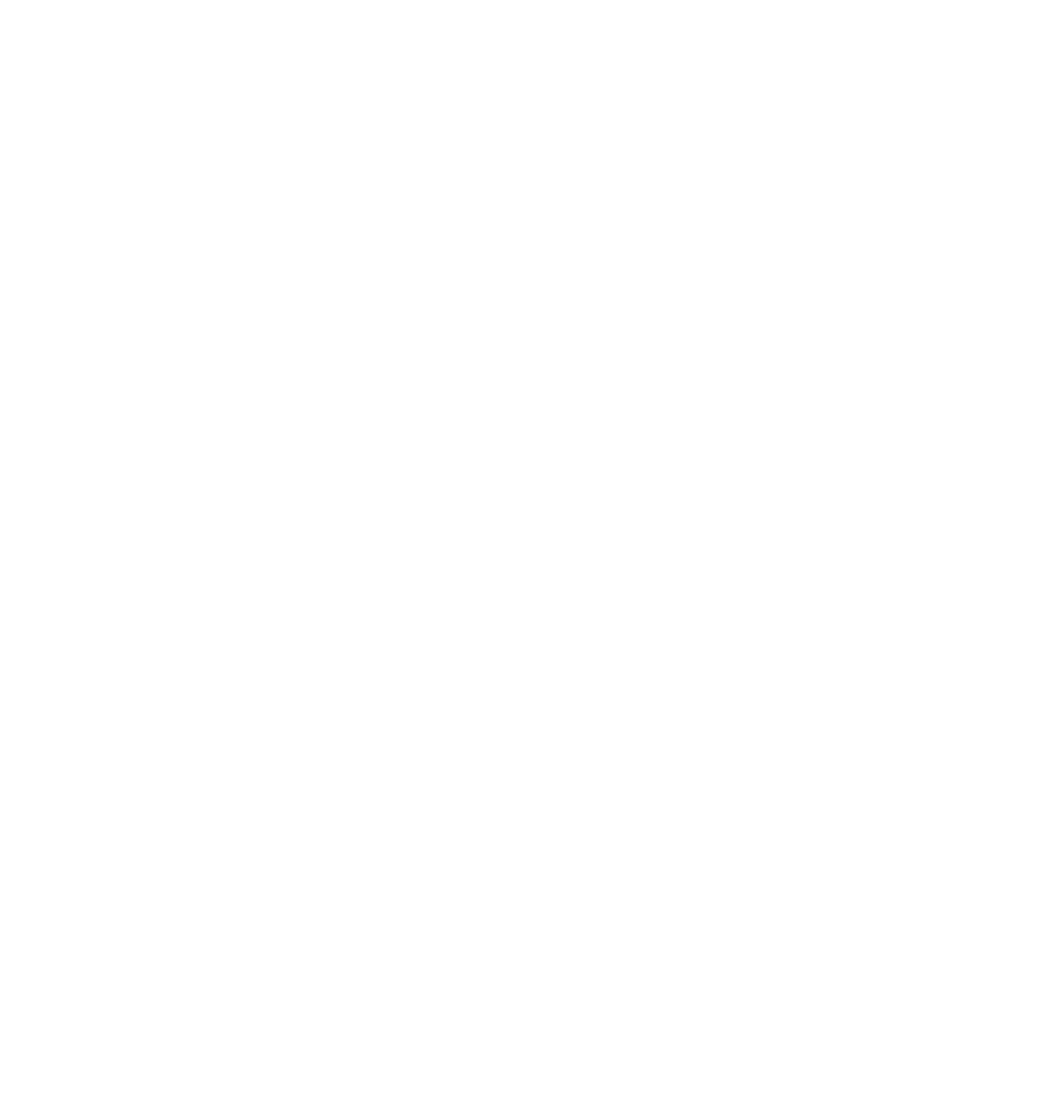
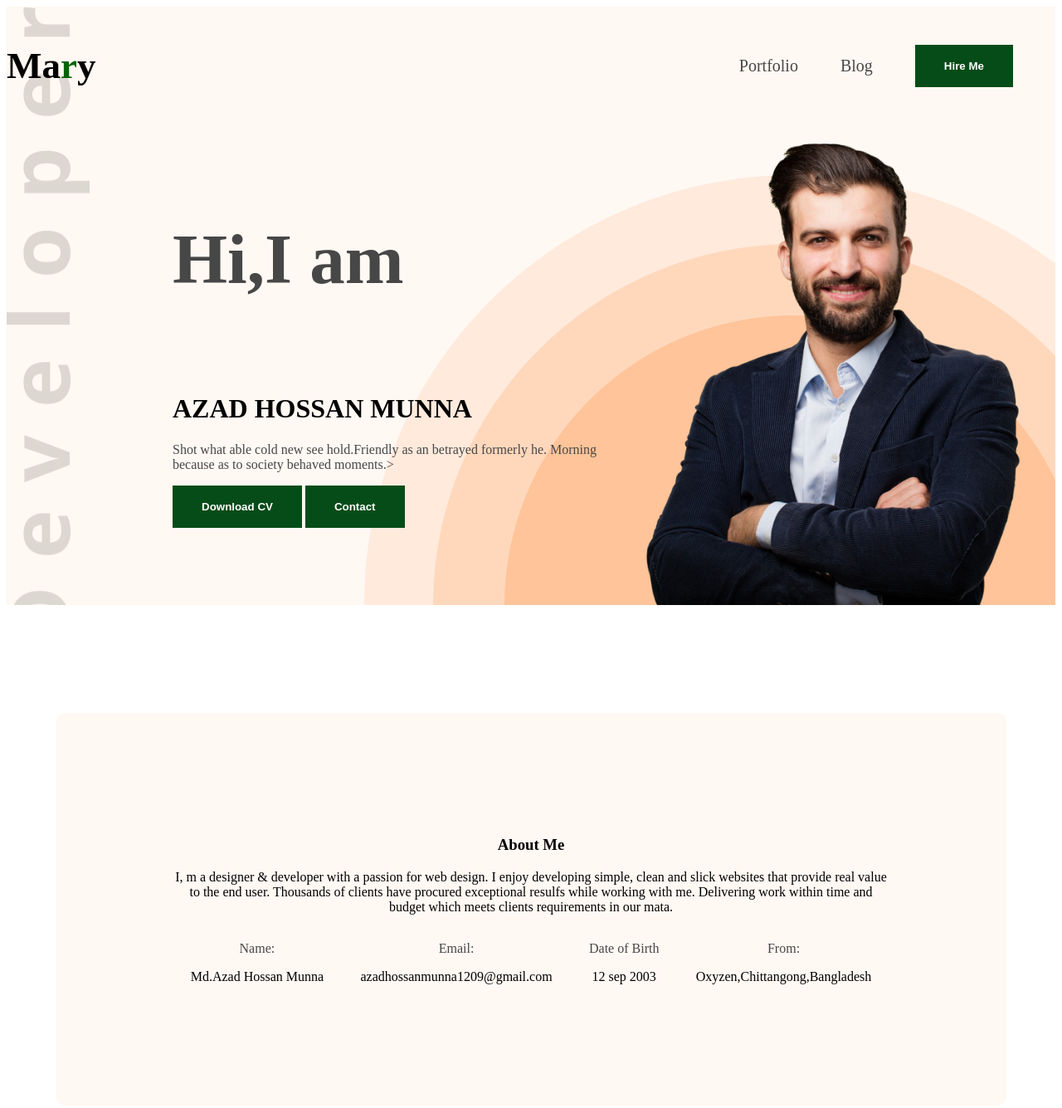
Before and after one commit to AzadHossanMunna/web-dev-portfolio, a plain HTML site: page index.html in a window 1280 px wide. Shown: the whole page at 83% size. Before the commit the page ends 800 px from the top, so only its background shows below. Drawn offline with Linux system fonts and the light colour scheme.

Commit message:
add new thing

```diff
--- a/index.html
+++ b/index.html
@@ -4,12 +4,55 @@
     <meta charset="UTF-8">
     <meta name="viewport" content="width=device-width, initial-scale=1.0">
     <title>web-dev-portfolio</title>
+    <link rel="preconnect" href="https://fonts.googleapis.com">
+    <link rel="preconnect" href="https://fonts.gstatic.com" crossorigin>
+    <link href="https://fonts.googleapis.com/css2?family=Manrope:wght@200..800&family=Open+Sans:ital,wght@0,300..800;1,300..800&family=Poppins:ital,wght@0,100;0,200;0,300;0,400;0,500;0,600;0,700;0,800;0,900;1,100;1,200;1,300;1,400;1,500;1,600;1,700;1,800;1,900&display=swap" rel="stylesheet">
+    <link rel="stylesheet" href="styles/portfolio.css">
 </head>
-<body>
-    <header>
-
+<body class=".open-sans-normal">
+    <header class="header secondary-bg" >
+<nav>
+    <h3 class="nav-title">Ma<span class="text-primary">r</span>y</h3>
+    <ul>
+        <li><a class="dark-2" href="">Portfolio</a> </li>
+        <li><a class="dark-2" href="">Blog</a></li>
+        <li><a href=""><button class="btn-primary">Hire Me</button></a></li>
+    </ul>
+</nav>
+<div class="banner ">
+    <div class="banner-content">
+        <h4 class="banner-greeting dark-2">Hi,I am</h4>
+        <h1 banner-title>AZAD HOSSAN MUNNA</h1>
+        <p class="banner-description dark-2">Shot what able cold new see hold.Friendly as an betrayed formerly he. Morning because as to society behaved moments.></p>
+        <button class="btn-primary">Download CV</button>
+        <button class="btn-primary">Contact</button>
+    </div>
+    <img class="banner-profile-picture" src="images/hardy.png">
+</div>
     </header>
     <main>
+        <section class="about secondary-bg">
+            <h3 class="section -title">About Me</h3>
+            <p class="section-description">I, m a designer & developer with a passion for web design. I enjoy developing simple, clean and slick websites that provide real value to the end user. Thousands of clients have procured exceptional resulfs while working with me. Delivering work within time and budget which meets clients requirements in our mata.</p>
+            <div class="about-items">
+                <div class="about-item">
+                    <p class="item-title">Name:</p>
+                    <p class="item-description">Md.Azad Hossan Munna</p>
+                </div>
+                <div class="about-item">
+                    <p class="item-title">Email:</p>
+                    <p class="item-description">azadhossanmunna1209@gmail.com</p>
+                </div>
+                <div class="about-item">
+                    <p class="item-title">Date of Birth</p>
+                    <p class="item-description">12 sep 2003</p>
+                </div>
+                <div class="about-item">
+                    <p class="item-title">From:</p>
+                    <p class="item-description">Oxyzen,Chittangong,Bangladesh</p>
+                </div>
+            </div>
+        </section>
 
     </main>
     <footer>
--- /dev/null
+++ b/styles/portfolio.css
@@ -0,0 +1,100 @@
+
+.open-sans-normal {
+    font-family: "Open Sans", sans-serif;
+    font-optical-sizing: auto;
+
+    font-style: normal;
+    font-variation-settings:
+      "wdth" 100;
+  }
+  /*shared style*/
+  .secondary-bg{
+    background-color: #FFF8F3;
+  }
+  .text-primary{
+    color: darkgreen;
+  }
+  .dark-1{
+    color:#330505;
+  }
+  .dark-2{
+    color: #474747;
+  }
+  .btn-primary{
+    background-color: rgb(6, 76, 24);
+   font-weight: bold;
+   color: white;
+   border:none;
+   padding:18px 35px;
+  }
+  /*header styles*/
+  .header{
+    background-image: url('../images/developer.png'),url('../images/header_bg.png');
+ background-repeat: no-repeat;
+ background-position: top left,bottom right;
+}
+/* NAV STYLES*/
+nav {
+    display:flex;
+    align-items: center;
+    justify-content: space-between;
+    margin-top: 51px 200px;
+
+}
+
+.nav-title{
+    font-weight: 800;
+    font-size:45px ;
+}
+nav ul{
+    display:flex;
+    align-items: center;
+}
+nav ul li{
+    list-style: none;
+    margin-right: 51px;
+}
+nav ul li a{
+    text-decoration: none;
+    font-size: 20px;
+}
+/*banner style*/
+
+.banner{
+    display: flex;
+    justify-content: space-between;
+    margin:0 35px 0 200px;
+}
+.banner-content{
+    max-width: 580px;
+}
+.banner-greeting{
+    font-weight: 600;
+    font-size: 45px;
+}
+.banner-greeting{
+    font-weight: bold;
+    font-size:85px ;
+}
+.banner-profile-picture{
+width: 500px;
+}
+/*main*/
+main{
+    max-width: 1145px;
+    margin: 0 auto;
+}
+/*about styles*/
+.about{
+    border-radius: 10px;
+    padding:130px 140px;
+    text-align: center;
+    margin-top: 130px;
+}
+.about-items{
+    display:flex;
+    justify-content: space-around;
+}
+.item-title{
+    color: #474747;
+}
```
